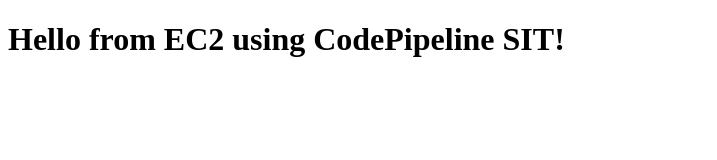
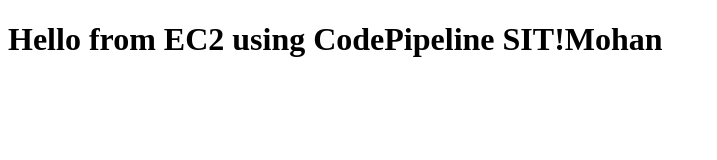
Before and after one commit to SivanInfoTech/codepipeline-demo, a plain HTML site: page index.html in a window 1280 px wide. Shown: the whole page, without its empty margins (0-717 px from the left). Drawn offline with Linux system fonts and the light colour scheme.

Commit message:
Update index.html

```diff
--- a/index.html
+++ b/index.html
@@ -4,6 +4,6 @@
   <title>My Demo App</title>
 </head>
 <body>
-  <h1>Hello from EC2 using CodePipeline SIT!</h1>
+  <h1>Hello from EC2 using CodePipeline SIT!Mohan</h1>
 </body>
 </html>
```
